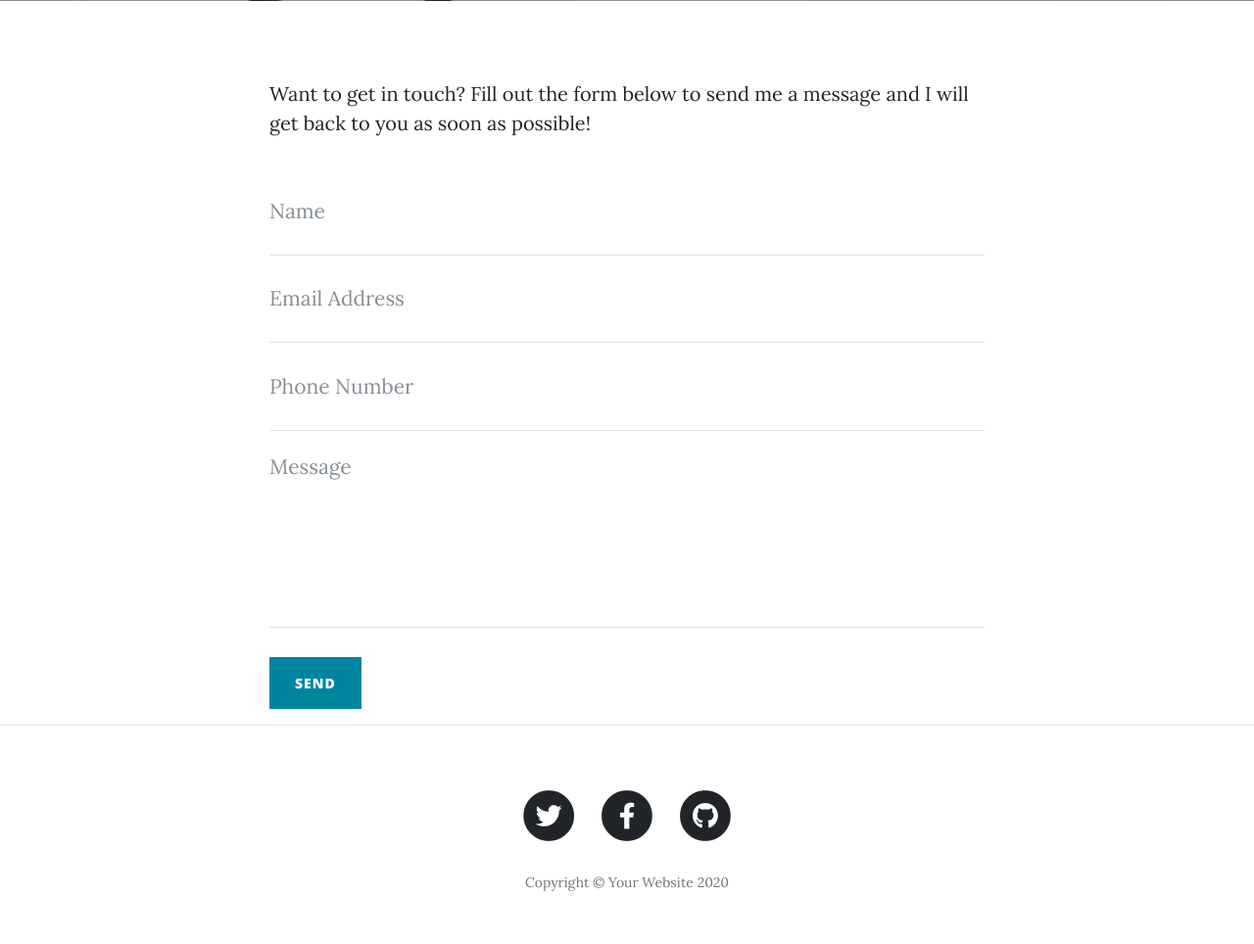
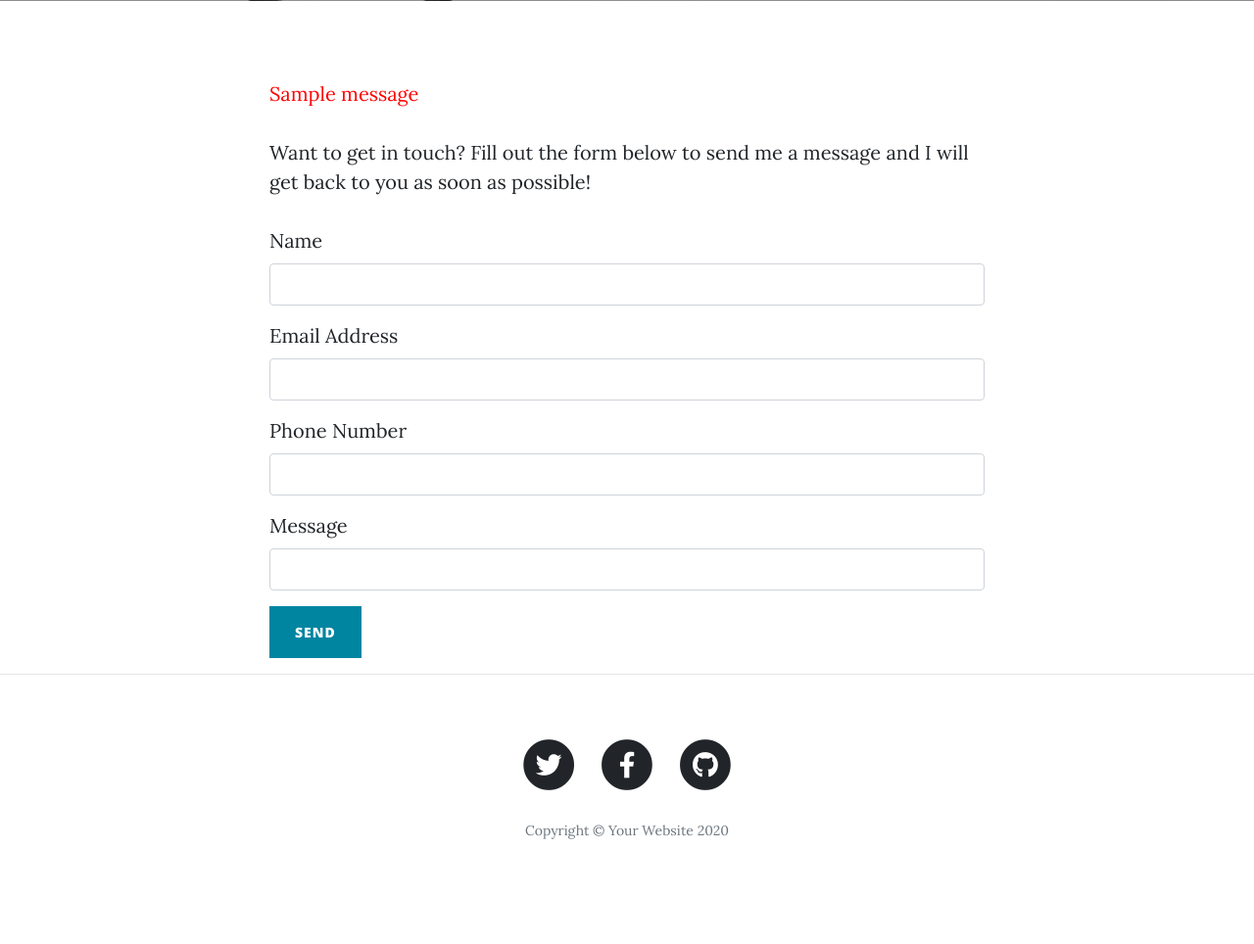
Before and after one commit to Saltal27/Day-59-60-67-69-blog--5th-capstone-, a Flask app: page /contact in a window 1280 px wide. Shown: the part 531-1495 px from the top of the page at 98% size. After the commit the page ends 1388 px from the top, so only its background shows below. Run offline with Flask 3, Linux system fonts and the light colour scheme; one stand-in notice (Sample message) is shown; some libraries are stand-ins or nearby versions.

Commit message:
Improve the contact functionality

```diff
--- a/forms.py
+++ b/forms.py
@@ -36,3 +36,11 @@ class ManageAdmins(FlaskForm):
     email = StringField("User's Email", validators=[DataRequired(), Email()])
     promote = SubmitField("Promote To Admin")
     demote = SubmitField("Demote Admin")
+
+
+class ContactMe(FlaskForm):
+    name = StringField("Name", validators=[DataRequired()])
+    email = StringField("Email Address", validators=[DataRequired(), Email()])
+    phone_number = StringField("Phone Number", validators=[DataRequired()])
+    message = StringField("Message", validators=[DataRequired()])
+    submit = SubmitField("Send")
--- a/main.py
+++ b/main.py
@@ -6,10 +6,15 @@ from werkzeug.security import generate_password_hash, check_password_hash
 from flask_sqlalchemy import SQLAlchemy
 from sqlalchemy.orm import relationship, joinedload
 from flask_login import UserMixin, login_user, LoginManager, login_required, current_user, logout_user
-from forms import CreatePostForm, RegisterForm, LoginForm, CommentForm, ManageAdmins
+from forms import CreatePostForm, RegisterForm, LoginForm, CommentForm, ManageAdmins, ContactMe
 from flask_gravatar import Gravatar
 from functools import wraps
 from flask import abort
+import smtplib
+import os
+
+MY_EMAIL = os.environ.get("MY_EMAIL")
+MY_PASSWORD = os.environ.get("MY_PASSWORD")
 
 # ------------------ Initializing A Flask App With Some Extensions --------------------- #
 # Initialize the Flask app and set a secret key
@@ -269,7 +274,7 @@ def about():
     return render_template("about.html")
 
 
-@app.route("/contact")
+@app.route("/contact", methods=["POST", "GET"])
 def contact():
     """
     A route to display the contact page.
@@ -278,7 +283,33 @@ def contact():
     str: The rendered HTML template for the contact page.
     """
 
-    return render_template("contact.html")
+    contact_form = ContactMe()
+    if contact_form.validate_on_submit():
+        name = contact_form.name.data
+        email = contact_form.email.data
+        phone = contact_form.phone_number.data
+        message = contact_form.message.data
+        try:
+            with smtplib.SMTP("smtp.gmail.com", 587, timeout=60) as connection:
+                connection.starttls()
+                connection.login(user=MY_EMAIL, password=MY_PASSWORD)
+                connection.sendmail(
+                    from_addr=MY_EMAIL,
+                    to_addrs="omarmobarak53@gmail.com",
+                    msg=f"Subject: New message from a 'Omar's Blog' user\n\n"
+                        f"Name: {name}\n"
+                        f"Email: {email}\n"
+                        f"Phone Number: {phone}\n"
+                        f"Message: {message}\n"
+                )
+        except smtplib.SMTPException:
+            flash("Sorry, there was an error sending your message, please try again later.")
+        else:
+            span = "Successfully sent your message!"
+
+    else:
+        span = "Have questions? I have answers."
+    return render_template("contact.html", contact_form=contact_form, span=span)
 
 
 # ---------------------------- Posts Managing Routes ------------------------------- #
--- a/templates/contact.html
+++ b/templates/contact.html
@@ -1,4 +1,5 @@
 {% include "header.html" %}
+{% import "bootstrap/wtf.html" as wtf %}
 
 <!-- Page Header -->
 <header class="masthead" style="background-image: url('{{ url_for('static', filename='img/contact-bg.jpg')}}')">
@@ -8,7 +9,7 @@
             <div class="col-lg-8 col-md-10 mx-auto">
                 <div class="page-heading">
                     <h1>Contact Me</h1>
-                    <span class="subheading">Have questions? I have answers.</span>
+                    <span class="subheading">{{ span }}</span>
                 </div>
             </div>
         </div>
@@ -19,48 +20,17 @@
 <div class="container">
     <div class="row">
         <div class="col-lg-8 col-md-10 mx-auto">
+            {% with messages = get_flashed_messages() %}
+            {% if messages %}
+            {% for message in messages %}
+            <p style="color: red;">{{ message }}</p>
+            {% endfor %}
+            {% endif %}
+            {% endwith %}
+
             <p>Want to get in touch? Fill out the form below to send me a message and I will get back to you as soon as
                 possible!</p>
-            <!-- Contact Form - Enter your email address on line 19 of the mail/contact_me.php file to make this form work. -->
-            <!-- WARNING: Some web hosts do not allow emails to be sent through forms to common mail hosts like Gmail or Yahoo. It's recommended that you use a private domain email address! -->
-            <!-- To use the contact form, your site must be on a live web host with PHP! The form will not work locally! -->
-            <form id="contactForm" name="sentMessage" novalidate>
-                <div class="control-group">
-                    <div class="form-group floating-label-form-group controls">
-                        <label>Name</label>
-                        <input class="form-control" data-validation-required-message="Please enter your name." id="name" placeholder="Name" required
-                               type="text">
-                        <p class="help-block text-danger"></p>
-                    </div>
-                </div>
-                <div class="control-group">
-                    <div class="form-group floating-label-form-group controls">
-                        <label>Email Address</label>
-                        <input class="form-control" data-validation-required-message="Please enter your email address." id="email" placeholder="Email Address" required
-                               type="email">
-                        <p class="help-block text-danger"></p>
-                    </div>
-                </div>
-                <div class="control-group">
-                    <div class="form-group col-xs-12 floating-label-form-group controls">
-                        <label>Phone Number</label>
-                        <input class="form-control" data-validation-required-message="Please enter your phone number." id="phone" placeholder="Phone Number" required
-                               type="tel">
-                        <p class="help-block text-danger"></p>
-                    </div>
-                </div>
-                <div class="control-group">
-                    <div class="form-group floating-label-form-group controls">
-                        <label>Message</label>
-                        <textarea class="form-control" data-validation-required-message="Please enter a message." id="message" placeholder="Message" required
-                                  rows="5"></textarea>
-                        <p class="help-block text-danger"></p>
-                    </div>
-                </div>
-                <br>
-                <div id="success"></div>
-                <button class="btn btn-primary" id="sendMessageButton" type="submit">Send</button>
-            </form>
+            {{ wtf.quick_form(contact_form, novalidate=True, button_map={"submit": "primary"}) }}
         </div>
     </div>
 </div>
```
